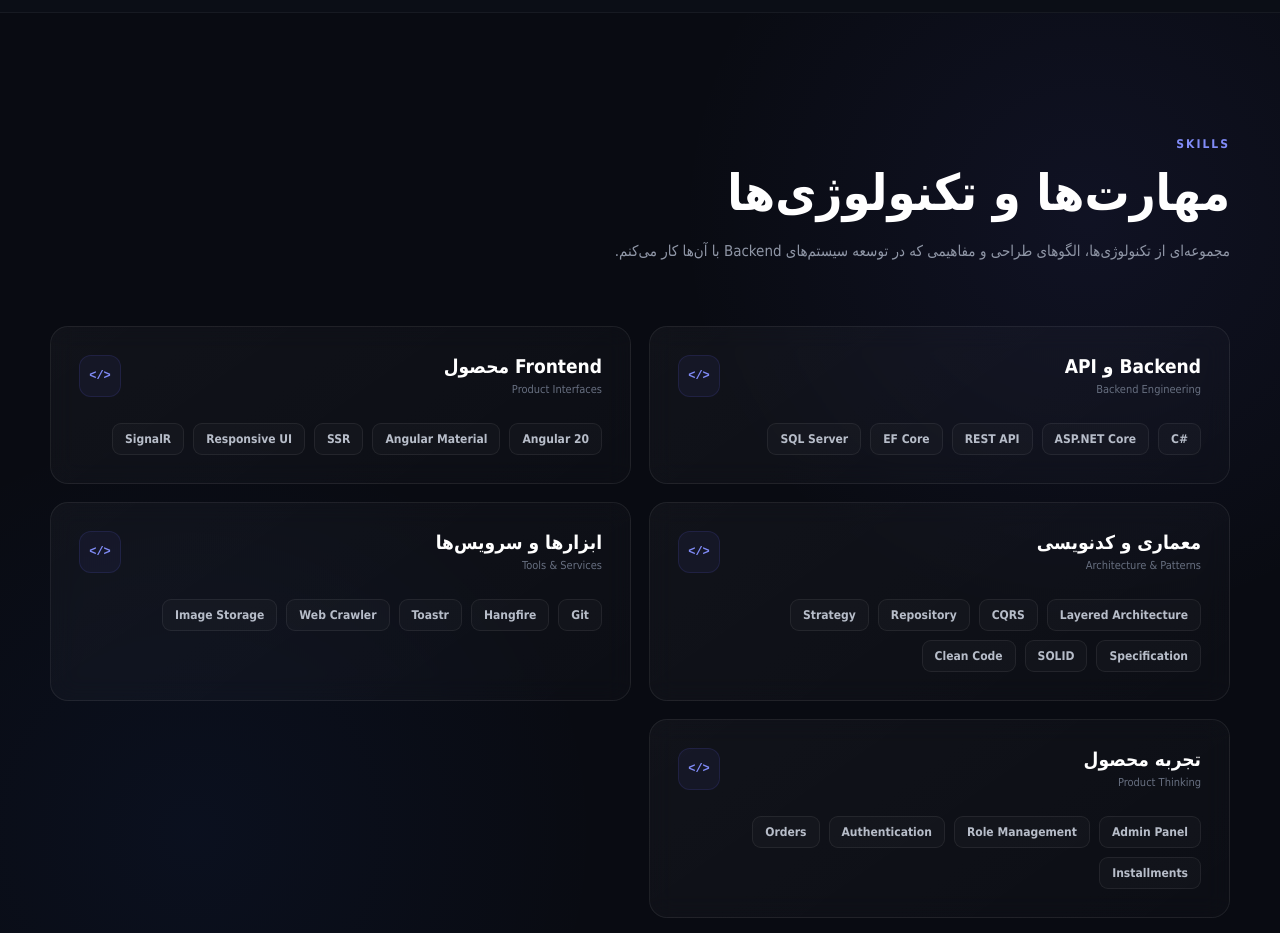
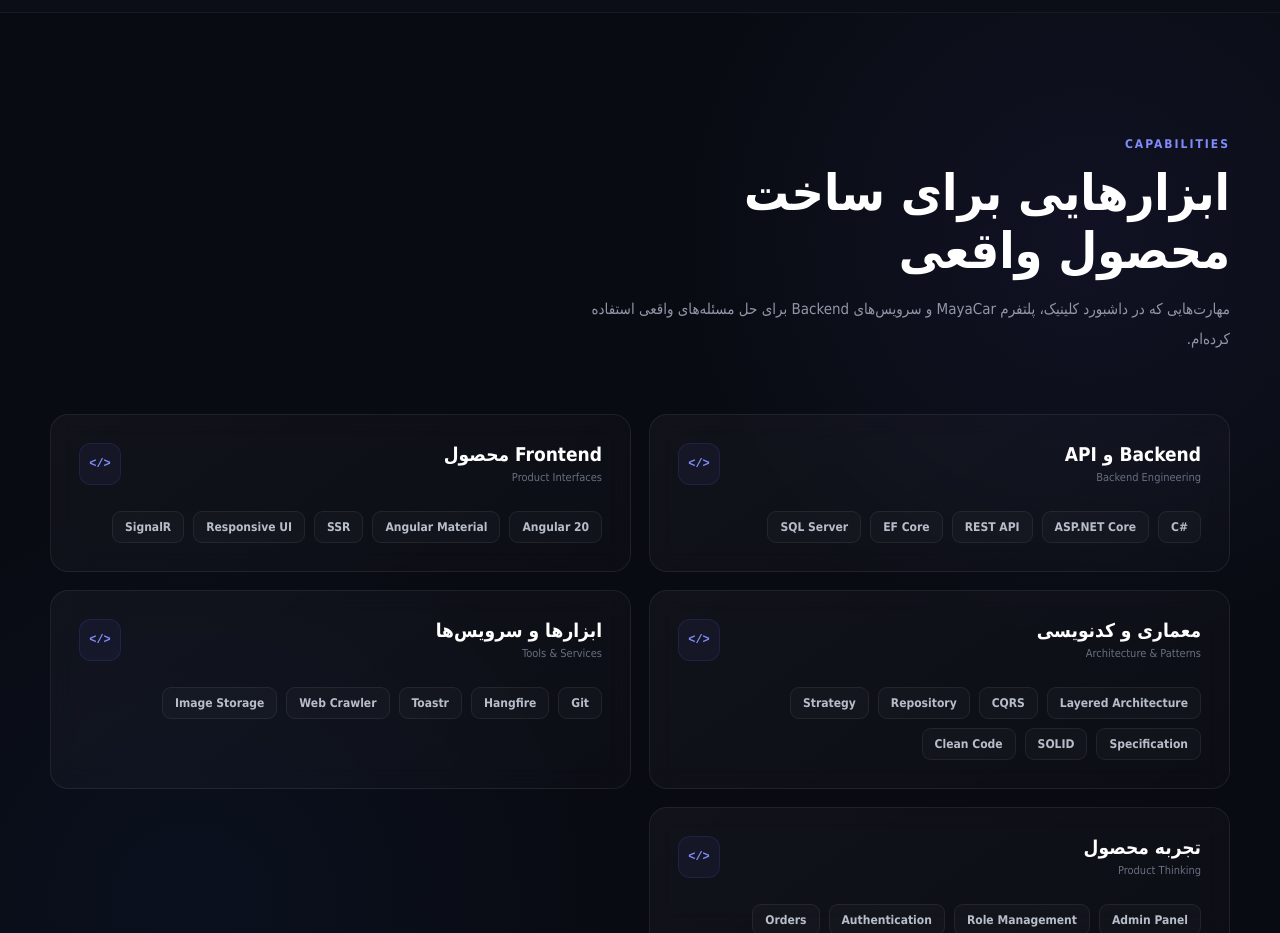
Before and after one commit to amirhosseinmakineh/amirhosseinportforio, an Angular app: page / in a window 1280 px wide. Shown: the part 2560-3493 px from the top of the page. Built offline with nearby package versions, Linux system fonts and the light colour scheme.

Commit message:
content(portfolio): improve skills section copy

```diff
--- a/src/app/components/technologies/technologies.html
+++ b/src/app/components/technologies/technologies.html
@@ -1,67 +1,32 @@
-<section
-  id="skills"
-  class="skills"
->
+<section id="skills" class="skills">
   <div class="skills__container">
-
-    <div class="skills__header">
-
-      <span class="skills__eyebrow">
-        SKILLS
-      </span>
-
-      <h2>
-        مهارت‌ها و تکنولوژی‌ها
-      </h2>
-
+    <header class="skills__header">
+      <span class="skills__eyebrow">CAPABILITIES</span>
+      <h2>ابزارهایی برای ساخت محصول واقعی</h2>
       <p>
-        مجموعه‌ای از تکنولوژی‌ها، الگوهای طراحی و مفاهیمی
-        که در توسعه سیستم‌های Backend با آن‌ها کار می‌کنم.
+        مهارت‌هایی که در داشبورد کلینیک، پلتفرم MayaCar و سرویس‌های Backend
+        برای حل مسئله‌های واقعی استفاده کرده‌ام.
       </p>
-
-    </div>
+    </header>
 
     <div class="skills__grid">
-
       @for (group of skillGroups; track group.title) {
-
         <article class="skill-card">
-
           <div class="skill-card__header">
-
             <div>
-              <h3>
-                {{ group.title }}
-              </h3>
-
-              <span>
-                {{ group.subtitle }}
-              </span>
+              <h3>{{ group.title }}</h3>
+              <span>{{ group.subtitle }}</span>
             </div>
-
-            <div class="skill-card__icon">
-              &lt;/&gt;
-            </div>
-
+            <div class="skill-card__icon">&lt;/&gt;</div>
           </div>
 
           <div class="skill-card__items">
-
             @for (skill of group.skills; track skill) {
-
-              <span class="skill-card__item">
-                {{ skill }}
-              </span>
-
+              <span class="skill-card__item">{{ skill }}</span>
             }
-
           </div>
-
         </article>
-
       }
-
     </div>
-
   </div>
 </section>
```
